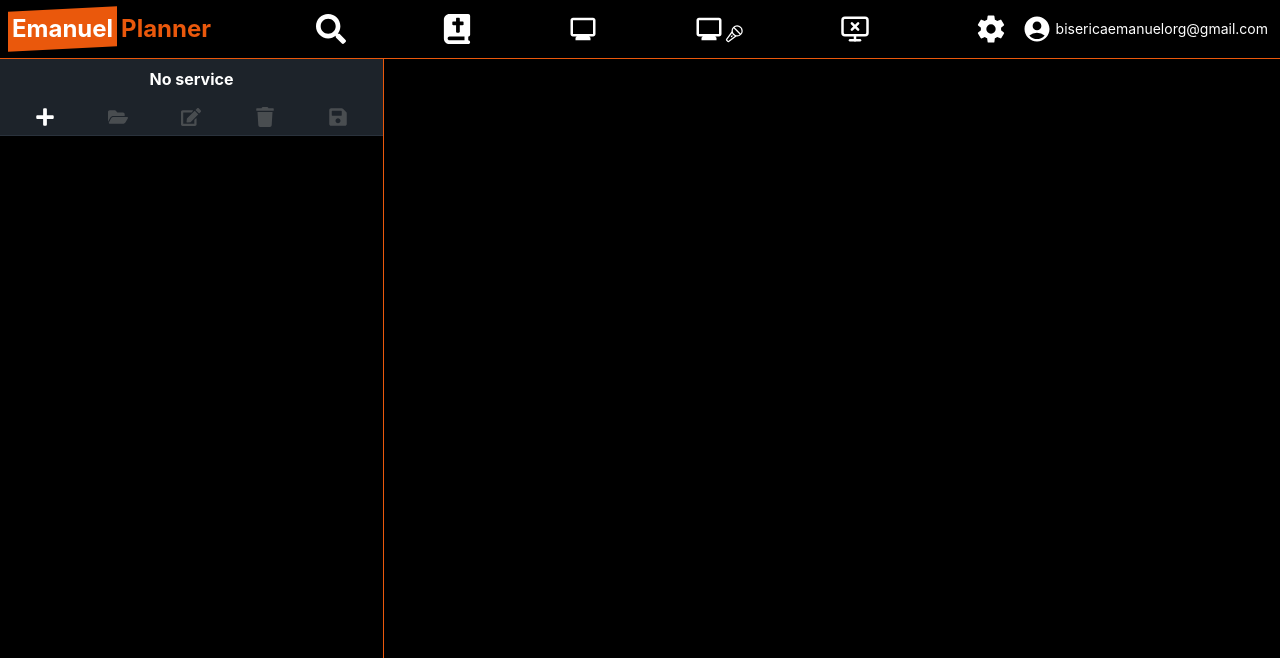
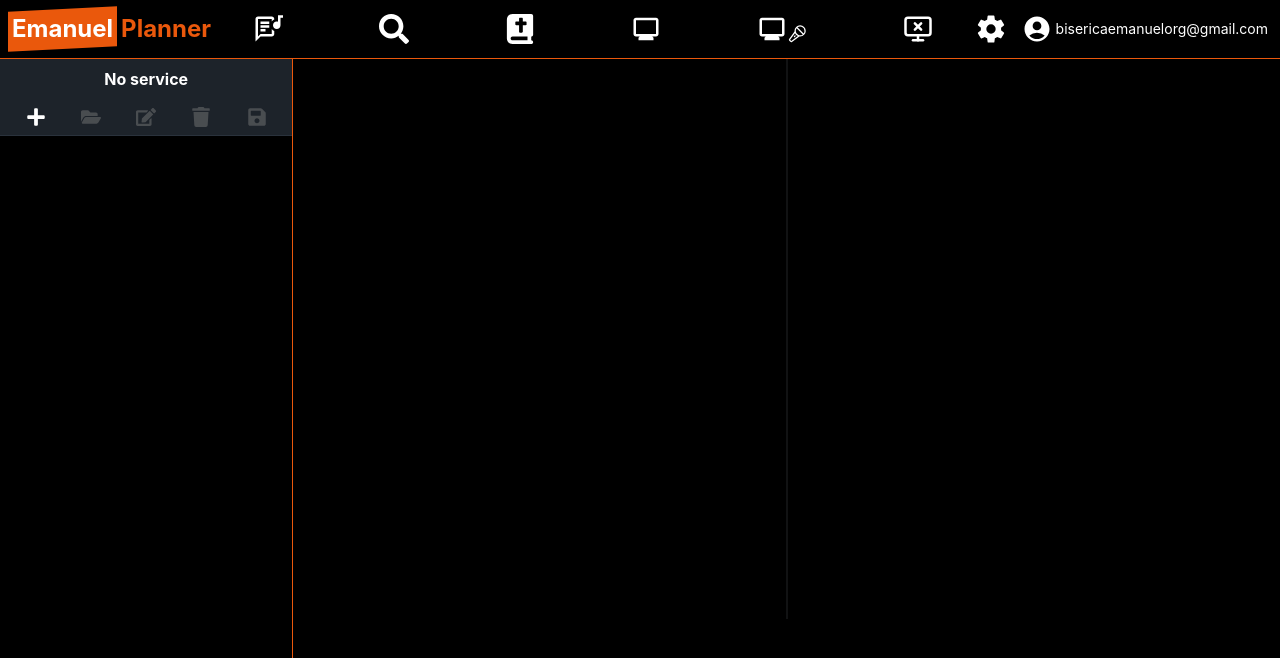
Before and after one commit to 10dnv/emn-presenter, a React (Create React App) app: page /create-song in a window 1280 px wide. Shown: the top 658 px of the page. Built offline with nearby package versions, Linux system fonts and the light colour scheme.

Commit message:
added create song template

```diff
--- a/src/App.js
+++ b/src/App.js
@@ -11,6 +11,7 @@ import AddItem from './components/AddItem';
 import Homepage from './components/Homepage';
 import AddItemLyrics from './components/AddItemLyrics';
 import ViewItem from './components/ViewItem';
+import CreateSong from './components/CreateSong';
 
 function App() {
 
@@ -30,6 +31,7 @@ function App() {
                 <Route path="/add-item" element={<AddItem />}></Route>
                 <Route path="/add-item/lyrics" element={<AddItemLyrics/>}></Route>
                 <Route path="/view-item" element={<ViewItem/>}></Route>
+                <Route path="/create-song" element={<CreateSong/>}></Route>
 
 
               </Routes>
--- /dev/null
+++ b/src/components/CreateSong.jsx
@@ -0,0 +1,22 @@
+import React from 'react'
+
+function CreateSong() {
+  return (
+    <div className='bg-black text-white w-[100%] h-[70vh] flex  px-5 '>
+        <div id='lyrics-search-container' className='w-[50%] '></div>
+        <div className="divider divider-horizontal"></div>
+
+        <div id='preview-song-container' className='w-[50%] '></div>
+    {/* //  `song name
+    //  author
+    //  default song key
+    //  length seconds
+    //  lyrycs sections
+    //  tags` */}
+
+
+</div>
+  )
+}
+
+export default CreateSong
--- a/src/components/Navbar.jsx
+++ b/src/components/Navbar.jsx
@@ -5,7 +5,7 @@ import Logo from './Logo'
 import { FaBookBible } from "react-icons/fa6";
 import { FaSearch } from "react-icons/fa";
 import { IoSettingsSharp } from "react-icons/io5";
-import { MdAccountCircle } from "react-icons/md";
+import { MdAccountCircle, MdOutlineLyrics } from "react-icons/md";
 import MainDisplay from './MainDisplay';
 import StageDisplay from './StageDisplay';
 import { LuMonitorX } from "react-icons/lu";
@@ -35,6 +35,11 @@ function Navbar() {
       </Link>
 
       <span id='middle-section' className='flex md:space-x-24 text-3xl'>
+
+        <Link to="/create-song">
+         <MdOutlineLyrics className=' hover:text-orange-600' title='Create song'/>
+        </Link>
+
         <Link to="/add-item/lyrics">
           <FaSearch className=' hover:text-orange-600' title='Search'/>
         </Link>
--- a/src/components/StageDisplay.jsx
+++ b/src/components/StageDisplay.jsx
@@ -78,7 +78,7 @@ function StageDisplay() {
         // asta merge
         <div id="order">{
           orderItems.map((itm)=>(
-            ((itm === selectedItemType)&& (itm.id != 'used'))?(<span className='text-orange-600 px-4' id='used'>{itm}</span>):
+            ((itm === selectedItemType)&& (itm.id !== 'used'))?(<span className='text-orange-600 px-4' id='used'>{itm}</span>):
             <span className='text-white px-4'>{itm}</span>
         ))
 
```
